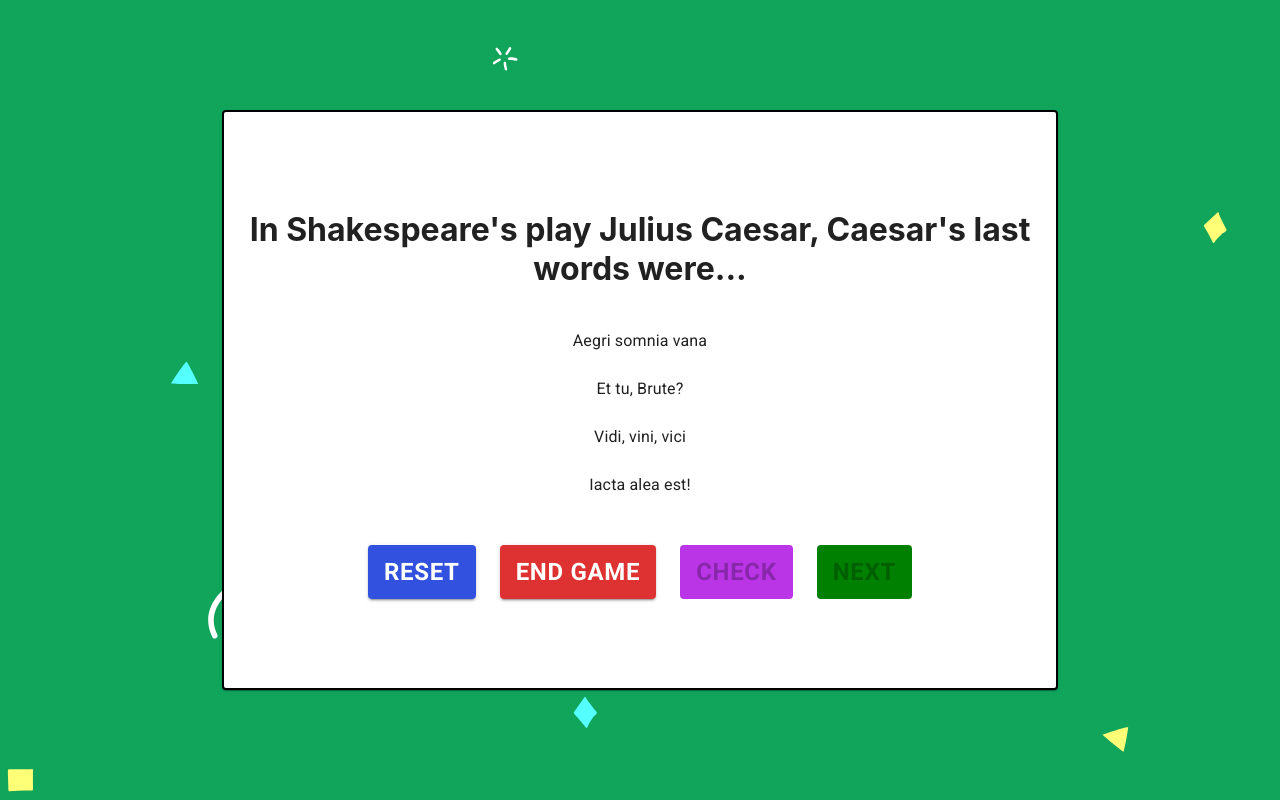
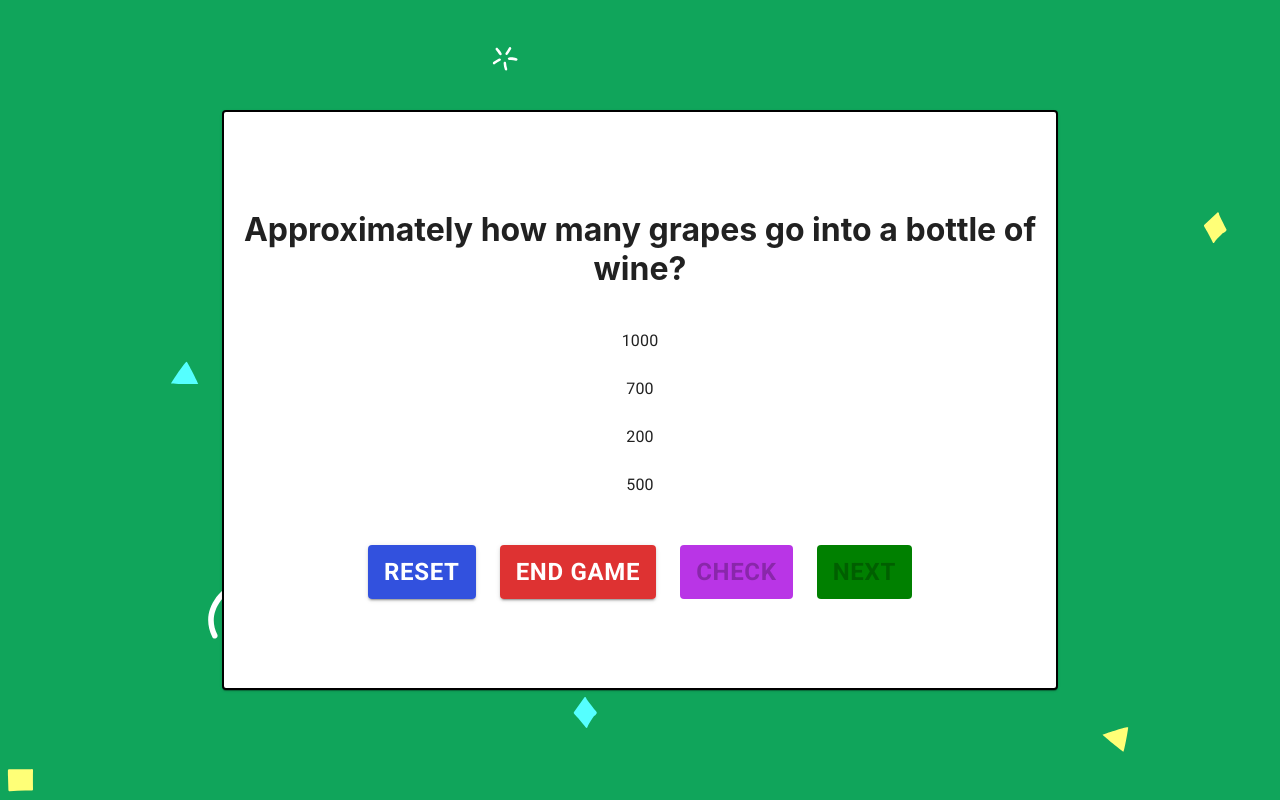
Before and after one commit to ahtae/aivirt, a React (Create React App) app: page / in a window 1280 px wide. Both pictures are taken after a click on the button "GET STARTED". Built offline with nearby package versions, Linux system fonts and the light colour scheme.

Commit message:
fix: Import all trivia

```diff
--- a/src/components/PlayTriviaGame.tsx
+++ b/src/components/PlayTriviaGame.tsx
@@ -5,20 +5,7 @@ import TriviaCard from './TriviaCard';
 import { makeStyles } from '@material-ui/core/styles';
 import Results from './Results';
 import './PlayTriviaGame.css';
-
-const listOfTrivia = [
-  {
-    question: 'What was Tandem previous name?',
-    incorrect: ['Tandem', 'Burger Shack', 'Extraordinary Humans'],
-    correct: 'Devmynd',
-  },
-  {
-    question:
-      "In Shakespeare's play Julius Caesar, Caesar's last words were...",
-    incorrect: ['Iacta alea est!', 'Vidi, vini, vici', 'Aegri somnia vana'],
-    correct: 'Et tu, Brute?',
-  },
-];
+import listOfTrivia from '../data/trivia.json';
 
 const alertStyle = {
   marginTop: '1vmin',
```
